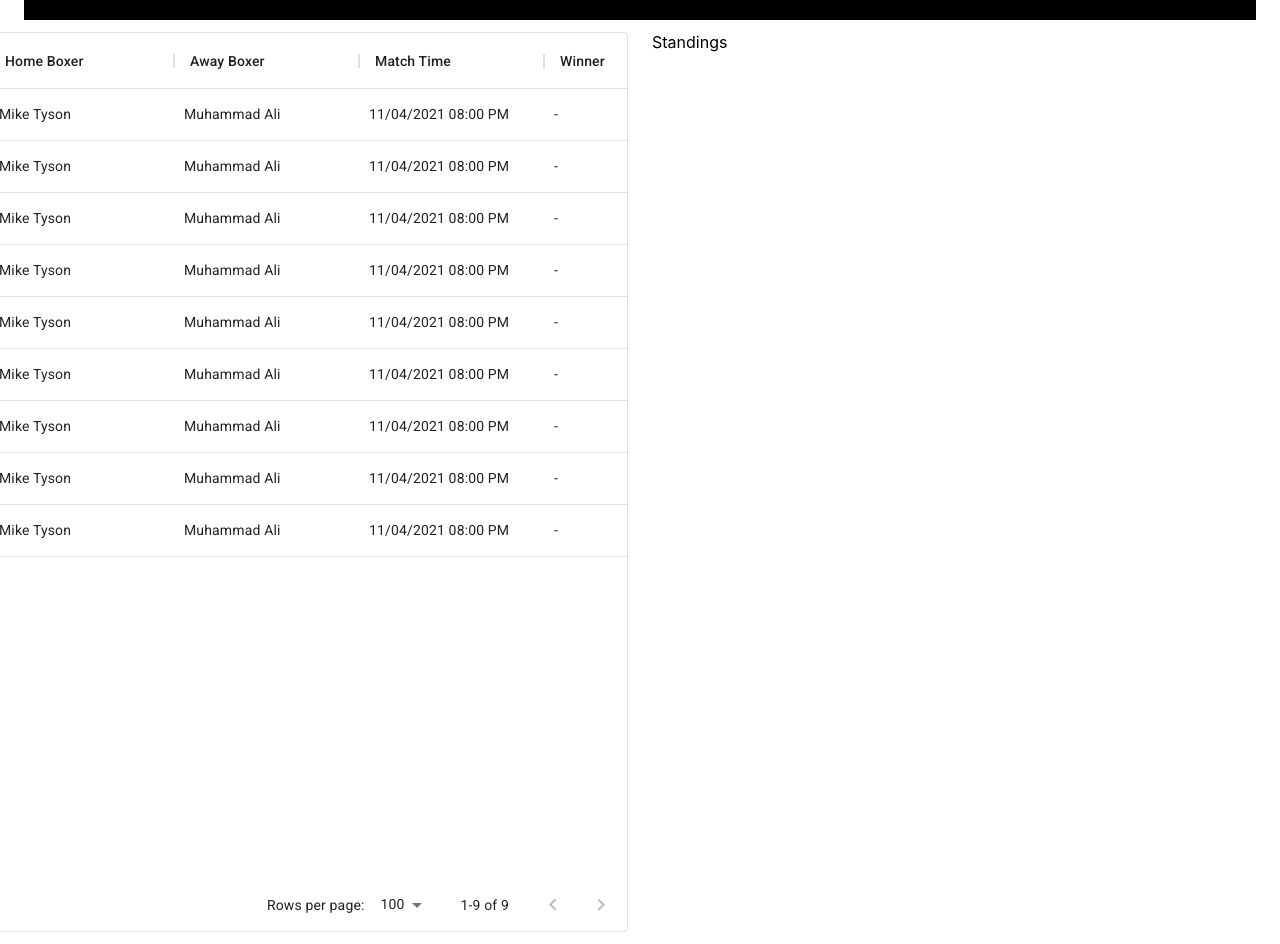
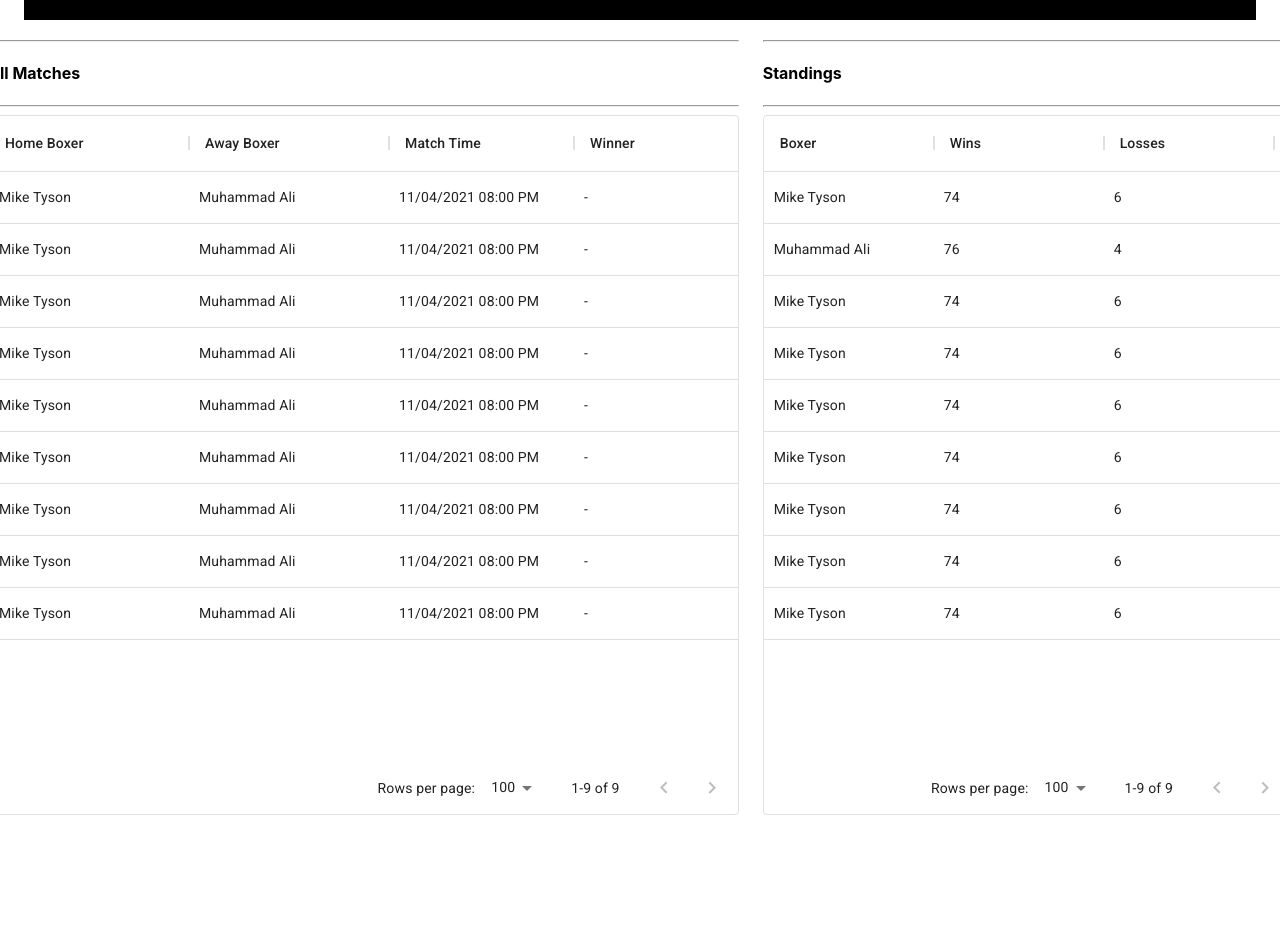
Before and after one commit to segment17/ubc-client, a React (Create React App) app in the folder ubc-client/: page / in a window 1280 px wide. Shown: the top 944 px of the page. After the commit the page ends 815 px from the top, so only its background shows below. Built offline with nearby package versions, Linux system fonts and the light colour scheme.

Commit message:
Standings table added into homepage.

```diff
--- a/ubc-client/src/components/homepage/HomePage.jsx
+++ b/ubc-client/src/components/homepage/HomePage.jsx
@@ -12,15 +12,14 @@
         }
     }
 
-
     render() {
         return (
             <Grid container spacing={3}>
-                <Grid item lg={6}>
+                <Grid item lg={7}>
                     <AllMatches />
                 </Grid>
 
-                <Grid item lg={6}>
+                <Grid item lg={5}>
                     <Standings />
                 </Grid>
             </Grid>
--- a/ubc-client/src/components/matches/AllMatches.jsx
+++ b/ubc-client/src/components/matches/AllMatches.jsx
@@ -5,14 +5,16 @@
 
 export default function AllMatches() {
     return (
-        <div style={{ height: 900, width: '100%' }}>
+        <div style={{ height: 700, width: '100%' }}>
+            <hr />
+            <h4>All Matches</h4>
+            <hr />
             <DataGrid
-
-                columns={[{ field: 'homeBoxer', headerName: 'Home Boxer', width: 185 },
-                { field: 'awayBoxer', headerName: 'Away Boxer', width: 185 },
+                columns={[{ field: 'homeBoxer', headerName: 'Home Boxer', width: 200 },
+                { field: 'awayBoxer', headerName: 'Away Boxer', width: 200 },
                 { field: 'matchTime', headerName: 'Match Time', width: 185 },
                 { field: 'winnerBoxer', headerName: 'Winner', width: 185 },
-                { field: 'isFinished', headerName: 'Is Finished?', width: 185 }]}
+                { field: 'isFinished', headerName: 'Is Finished?', width: 185, valueFormatter: (value) => value === true ? 'Yes' : 'No' }]}
                 rows={[
                     { id: 1, homeBoxer: 'Mike Tyson', awayBoxer: 'Muhammad Ali', matchTime: '11/04/2021 08:00 PM', winnerBoxer: '-', isFinished: false },
                     { id: 2, homeBoxer: 'Mike Tyson', awayBoxer: 'Muhammad Ali', matchTime: '11/04/2021 08:00 PM', winnerBoxer: '-', isFinished: false },
--- a/ubc-client/src/components/standings/Standings.jsx
+++ b/ubc-client/src/components/standings/Standings.jsx
@@ -1,20 +1,30 @@
-import React from 'react';
+import * as React from 'react';
+import { DataGrid } from '@material-ui/data-grid';
 
-
-class Standings extends React.Component {
-    constructor(props) {
-        super();
-        this.state = {
-
-        }
-    }
-
-
-    render() {
-        return (
-            <div>Standings</div>
-        )
-    }
+export default function Standings() {
+    return (
+        <div style={{ height: 700, width: '100%' }}>
+            <hr />
+            <h4>Standings</h4>
+            <hr />
+            <DataGrid
+                columns={[{ field: 'boxer', headerName: 'Boxer', width: 170 },
+                { field: 'winCount', headerName: 'Wins', width: 170 },
+                { field: 'lossCount', headerName: 'Losses', width: 170 },
+                { field: 'score', headerName: 'Score', width: 170 }]}
+                rows={
+                    [
+                        { id: 1, boxer: 'Mike Tyson', winCount: '74', lossCount: '6', score: 283 },
+                        { id: 2, boxer: 'Muhammad Ali', winCount: '76', lossCount: '4', score: 300 },
+                        { id: 3, boxer: 'Mike Tyson', winCount: '74', lossCount: '6', score: 283 },
+                        { id: 4, boxer: 'Mike Tyson', winCount: '74', lossCount: '6', score: 283 },
+                        { id: 5, boxer: 'Mike Tyson', winCount: '74', lossCount: '6', score: 283 },
+                        { id: 6, boxer: 'Mike Tyson', winCount: '74', lossCount: '6', score: 283 },
+                        { id: 7, boxer: 'Mike Tyson', winCount: '74', lossCount: '6', score: 283 },
+                        { id: 8, boxer: 'Mike Tyson', winCount: '74', lossCount: '6', score: 283 },
+                        { id: 9, boxer: 'Mike Tyson', winCount: '74', lossCount: '6', score: 283 }
+                    ]}
+            />
+        </div>
+    );
 }
-
-export default Standings;
```
